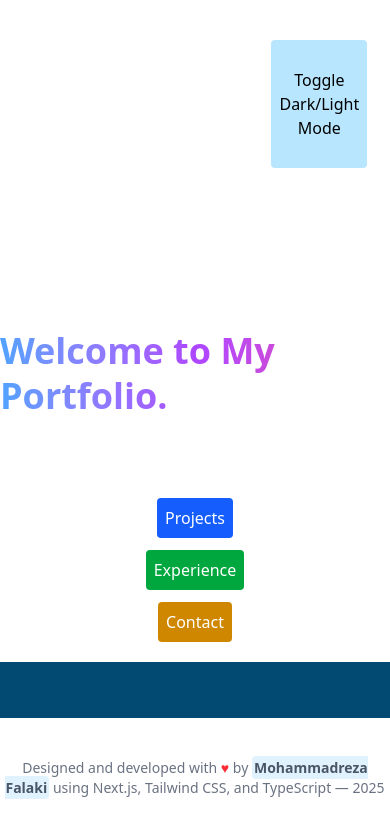
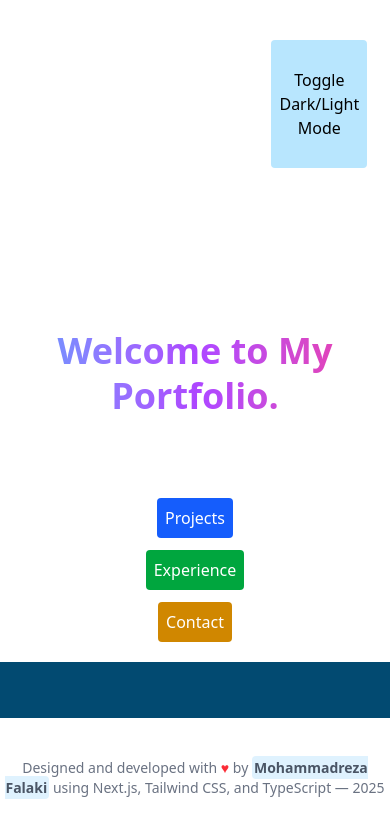
Before and after one commit to Mohammad-Reza-Falaki/my-new-portfolio, a Next.js app: page / in a window 390 px wide. Shown: the top 838 px of the page. Built offline with nearby package versions, Linux system fonts and the light colour scheme.

Commit message:
problems of previous vers. have solved.

```diff
--- a/src/app/components/marquee.tsx
+++ b/src/app/components/marquee.tsx
@@ -4,7 +4,7 @@ export default function Marquee() {
       <div className="flex animate-marquee gap-x-10 text-white text-2xl font-semibold whitespace-nowrap">
         {" "}
         Microstructure | Mechanical Properties | Machine Learning | Python | MATLAB | Next.js | Tailwind | MD Simulation | AI in Materials Sience
-        | | Python | MATLAB | Next.js | Tailwind | MD Simulation | AI in
+        | Python | MATLAB | Next.js | Tailwind | MD Simulation | AI in
         Materials Sience |
       </div>
     </div>
--- a/src/app/page.tsx
+++ b/src/app/page.tsx
@@ -34,7 +34,7 @@ export default function Home() {
         </button>
       </div>
       <div className="flex flex-col items-center justify-center mt-30">
-        <h2 className="text-4xl leading-tight md:text-5xl font-bold mb-4 bg-gradient-to-r from-blue-400 via-purple-500 to-pink-500 text-transparent bg-clip-text">
+        <h2 className="text-4xl text-center md:text-5xl leading-tight font-bold mb-4 bg-gradient-to-r from-blue-400 via-purple-500 to-pink-500 text-transparent bg-clip-text">
           Welcome to My Portfolio.
         </h2>
         <p className="mb-4 text-white font-bold">
```
